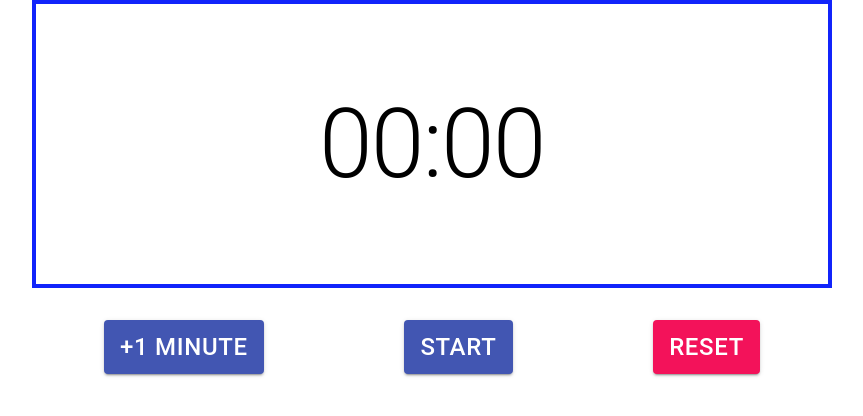
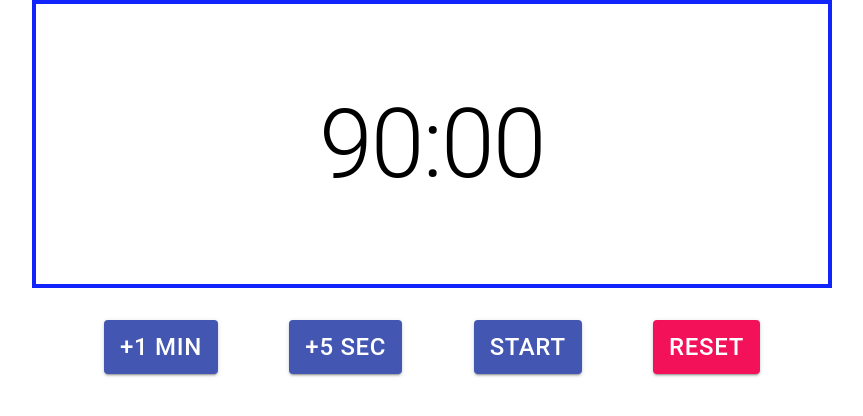
Before and after one commit to yoichimichael/timer, a React (Create React App) app: page / in a window 1280 px wide. Shown: the top 416 px of the page, without its empty margins (208-1071 px from the left). Built offline with nearby package versions, Linux system fonts and the light colour scheme.

Commit message:
add second increment

```diff
--- a/src/App.js
+++ b/src/App.js
@@ -47,32 +47,28 @@ function convertSecondsToTimeDisplay(seconds){
 }
 
 function App() {
-  const [seconds, setSeconds] = useState(0);
+  const [seconds, setSeconds] = useState(5400);
   const [isRunning, setIsRunning] = useState(false);
   const [timerInterval, setTimerInterval] = useState(null);
   const [isTimerSet, setIsTimerSet] = useState(false);
   const classes = useStyles();
 
-  // useEffect(() => {
-  //   if (isTimerSet) {
-  //     return;
-  //   } else {
-  //     isTimerSet.current = true
-  //   }
-  // }, [seconds])
-
   useEffect(() => {
     if (seconds === 0) {
-      // setIsTimerSet(false);
       stopTimer();
     }
   }, [seconds])
 
-  function addTime(){
+  function addTime(type){
     setIsTimerSet(true);
     setSeconds(prev => {
-      if (seconds + 60 > 5940) return 5940;
+      if (type === 'm') {
+        if (seconds + 60 > 5940) return 5940;
+        if (seconds < 5940) return prev + 60;
+      }
+      if (seconds + 5 > 5940) return 5940;
       if (seconds < 5940) return prev + 5;
+
       return prev;
     })
   }
@@ -112,7 +108,8 @@ function App() {
           <Typography variant="h1" component="h1">{convertSecondsToTimeDisplay(seconds)}</Typography>
         </Box>
         <Box className={classes.controls}>
-          <Button variant="contained" onClick={addTime} className={classes.increment}>+1 Minute</Button>
+          <Button variant="contained" onClick={() => addTime("m")} className={classes.increment}>+1 Min</Button>
+          <Button variant="contained" onClick={() => addTime("s")} className={classes.increment}>+5 Sec</Button>
           <Button variant="contained" color="primary" onClick={isRunning ? stopTimer : startTimer}>{isRunning ? 'Pause' : 'Start'}</Button>
           <Button variant="contained" color="secondary" onClick={resetTimer}>Reset</Button>
         </Box>
```
